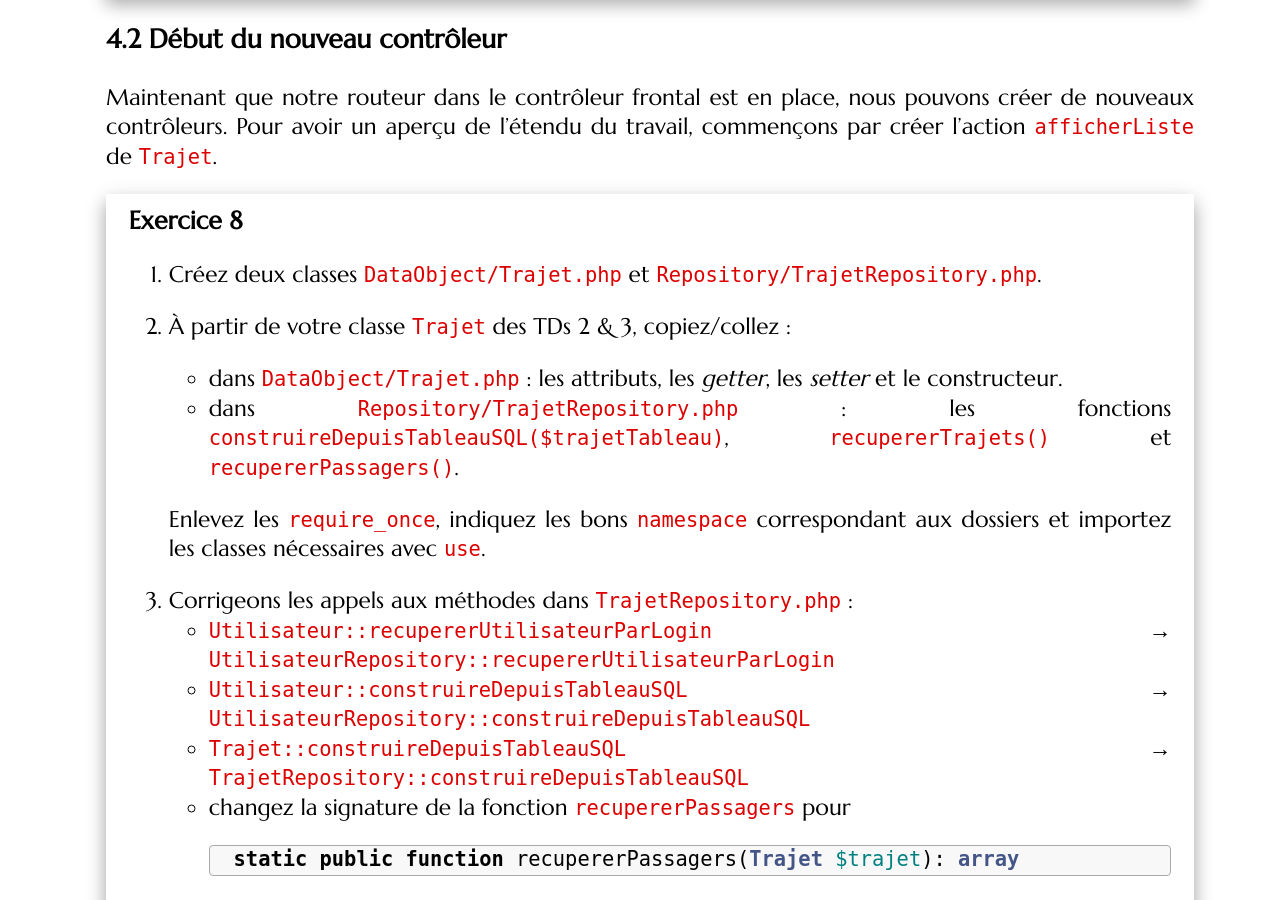
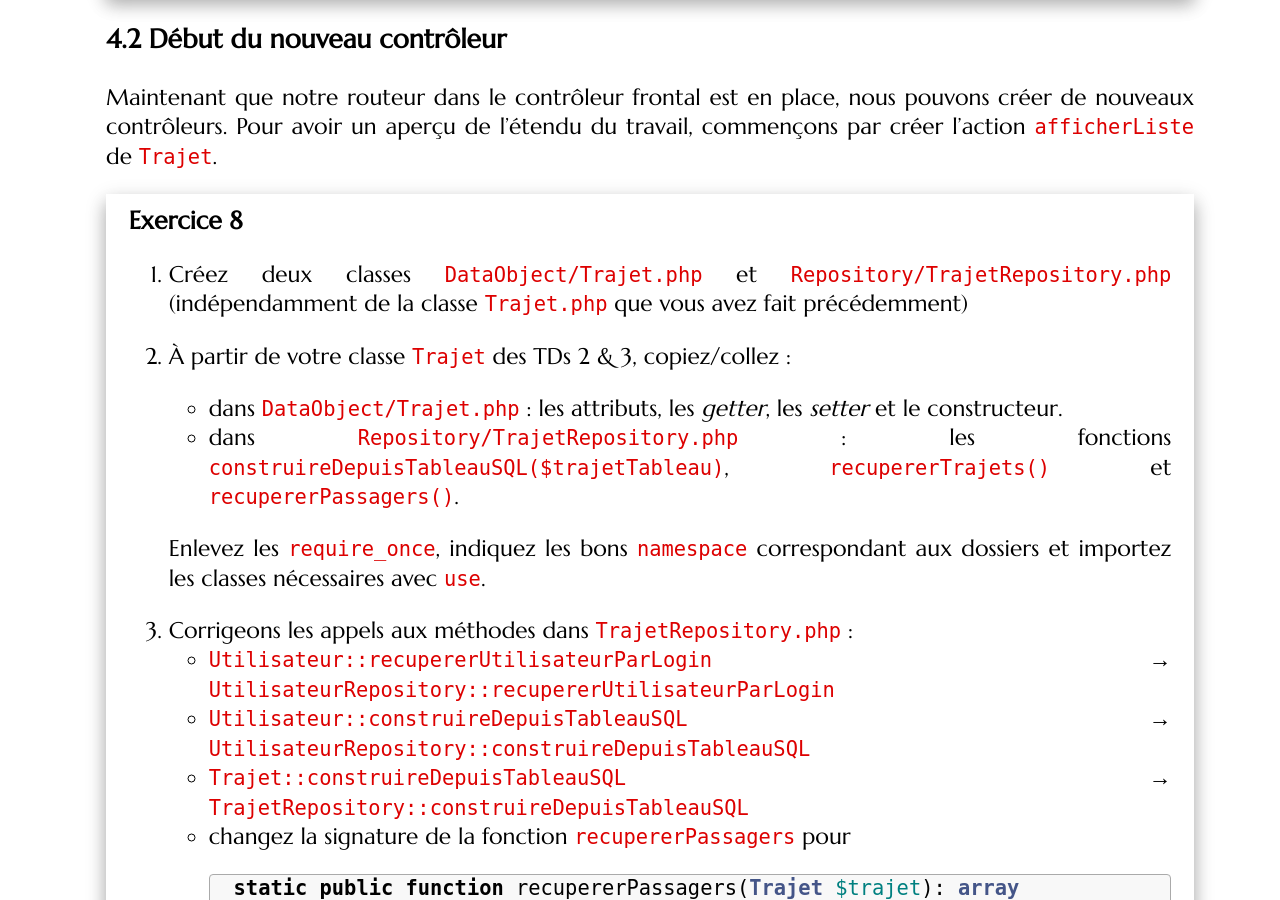
Before and after one commit to romainlebreton/R3.01-DeveloppementWeb, a Jekyll site: the page built from tutorials/tutorial6.md, in a window 1280 px wide and 900 px high, scrolled down 8856 px. Built offline with Jekyll 4.4.1, drawn with Linux system fonts in a browser that asks for light colours; some web fonts are replaced.

Commit message:
Update tutorial6.md

```diff
--- a/tutorials/tutorial6.md
+++ b/tutorials/tutorial6.md
@@ -391,7 +391,7 @@ travail, commençons par créer l'action `afficherListe` de `Trajet`.
 <div class="exercise">
 
 2. Créez deux classes `DataObject/Trajet.php` et
-   `Repository/TrajetRepository.php`.
+   `Repository/TrajetRepository.php` (indépendamment de la classe `Trajet.php` que vous avez fait précédemment)
 
 3. À partir de votre classe `Trajet` des TDs 2 & 3, copiez/collez :
 
```
